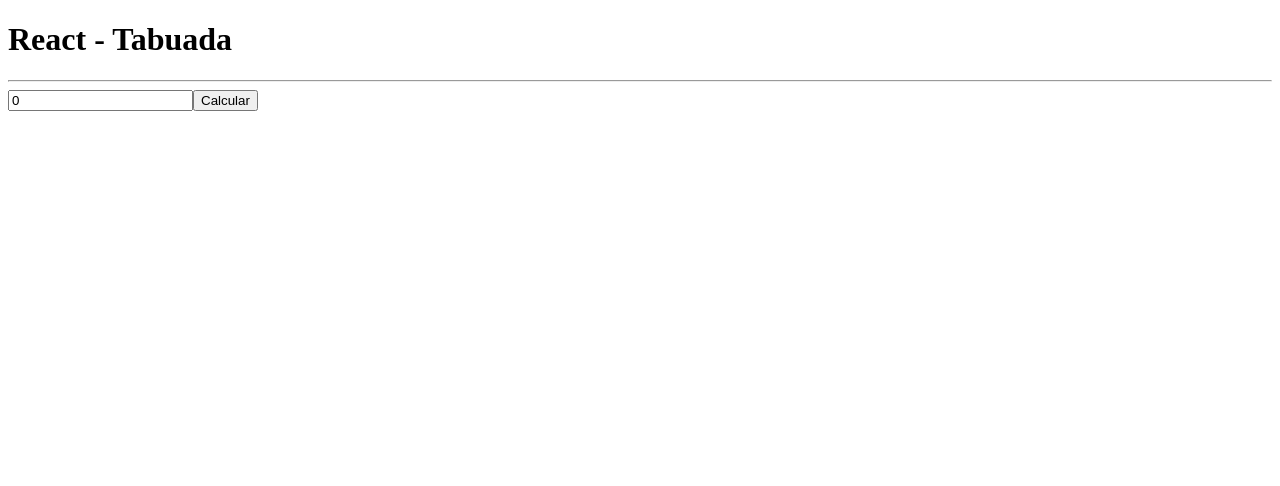
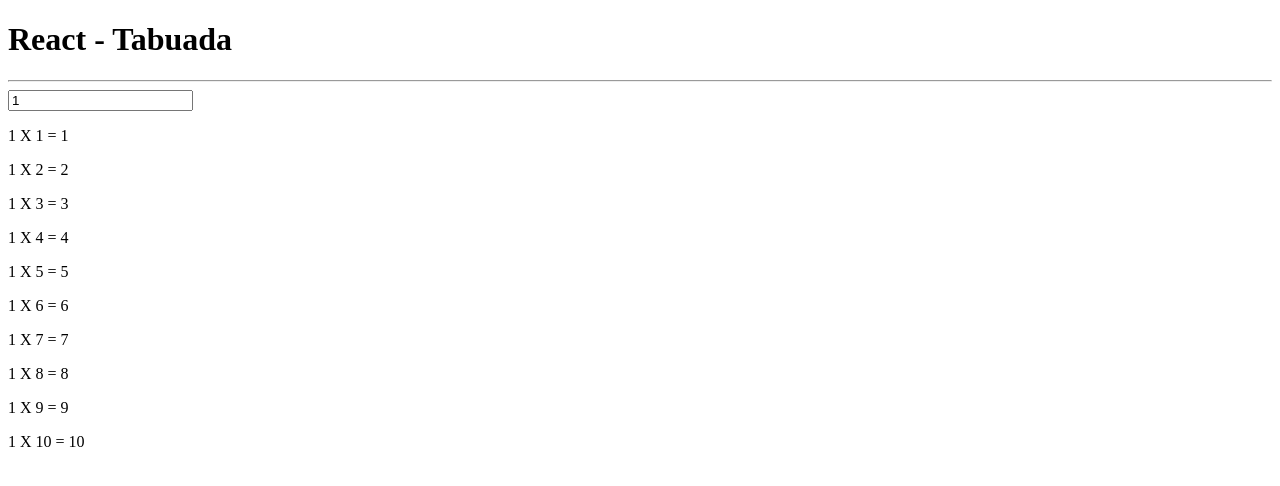
Before and after one commit to rafaelandradegs/react-state, a React (Vite) app: page / in a window 1280 px wide. Shown: the top 486 px of the page. Built offline with nearby package versions, Linux system fonts and the light colour scheme.

Commit message:
Tabuada resolucao professor

```diff
--- a/src/App.jsx
+++ b/src/App.jsx
@@ -2,19 +2,15 @@
 import { v4 as uuid } from 'uuid'
 
 export function App() {
-  const [tabuada, setTabuada] = useState(() => {
-    return 0
-  })
+  const [valor, setValor] = useState(1)
 
-  const [resultadoTabuada, setResultadoTabuada] = useState(() => {
-    return []
-  })
-
-  function calculaTabuada() {
-    setResultadoTabuada([])
-    for (let i = 0; i <= 10; i++) {
-      setResultadoTabuada(old => [...old, { equacao: tabuada * i, id: uuid() }])
+  const multiplicar = () => {
+    if (isNaN(valor)) return []
+    let produtos = []
+    for (let i = 1; i <= 10; i++) {
+      produtos.push(`${valor} X ${i} = ${valor * i}`)
     }
+    return produtos
   }
 
   return (
@@ -23,19 +19,13 @@
       <hr />
       <input
         type="number"
-        value={tabuada}
+        value={valor}
         onChange={e => {
-          setTabuada(e.target.value)
+          setValor(parseInt(e.target.value))
         }}
       />
-      <button onClick={calculaTabuada}>Calcular</button>
-
-      {resultadoTabuada.map(tabuada => {
-        return (
-          <p key={tabuada.id}>
-            {tabuada.equacao} uuid: {tabuada.id}
-          </p>
-        )
+      {multiplicar().map(produto => {
+        return <p key={uuid()}>{produto}</p>
       })}
     </div>
   )
```
